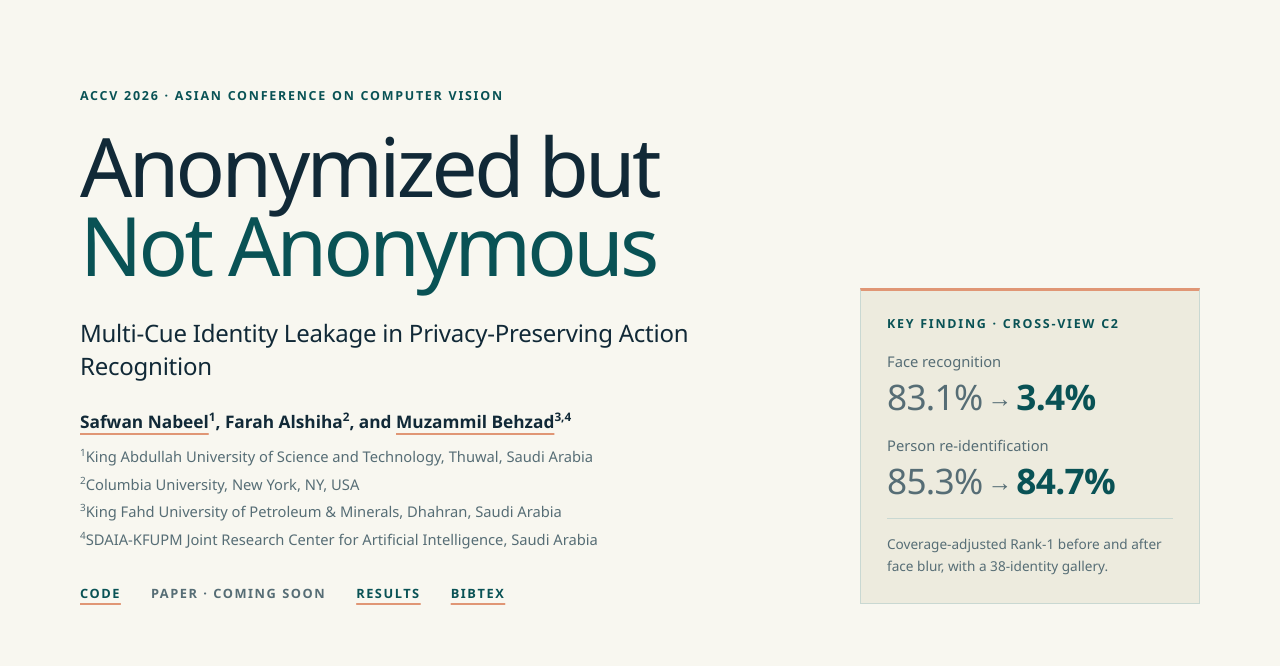
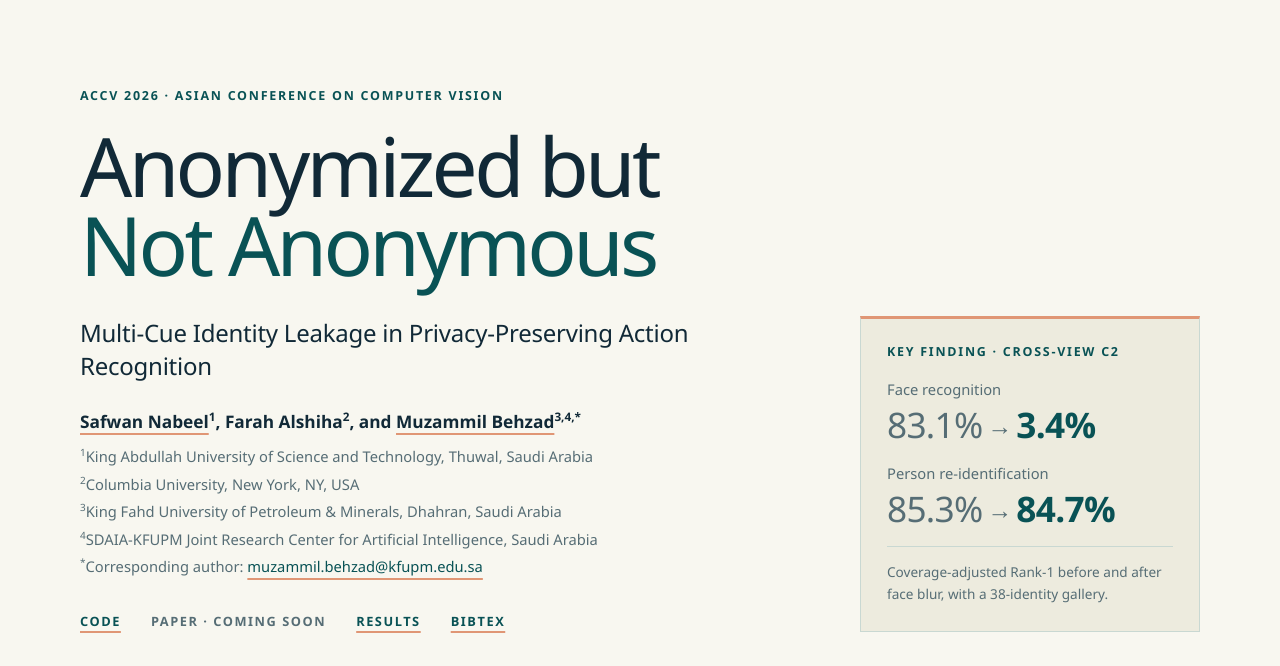
Before and after one commit to BRAIN-Lab-AI/Anonymized-But-Not-Anonymous, a plain HTML site: page index.html in a window 1280 px wide. Shown: the part 72-738 px from the top of the page. Drawn offline with Linux system fonts and the light colour scheme; a web font is replaced by a local one.

Commit message:
Add corresponding author and acknowledgments from the camera-ready paper

```diff
--- a/index.html
+++ b/index.html
@@ -101,13 +101,14 @@
           <p class="author-list">
             <a href="https://safwanx.github.io/" target="_blank" rel="noreferrer">Safwan Nabeel</a><sup>1</sup>,
             Farah Alshiha<sup>2</sup>, and
-            <a href="https://muzammilbehzad.com/" target="_blank" rel="noreferrer">Muzammil Behzad</a><sup>3,4</sup>
+            <a href="https://muzammilbehzad.com/" target="_blank" rel="noreferrer">Muzammil Behzad</a><sup>3,4,*</sup>
           </p>
           <ul class="affiliations">
             <li><sup>1</sup>King Abdullah University of Science and Technology, Thuwal, Saudi Arabia</li>
             <li><sup>2</sup>Columbia University, New York, NY, USA</li>
             <li><sup>3</sup>King Fahd University of Petroleum &amp; Minerals, Dhahran, Saudi Arabia</li>
             <li><sup>4</sup>SDAIA-KFUPM Joint Research Center for Artificial Intelligence, Saudi Arabia</li>
+            <li><sup>*</sup>Corresponding author: <a class="text-link" href="mailto:muzammil.behzad@kfupm.edu.sa">muzammil.behzad@kfupm.edu.sa</a></li>
           </ul>
           <nav class="link-row" aria-label="Project resources">
             <a href="https://github.com/BRAIN-Lab-AI/Anonymized-But-Not-Anonymous" target="_blank" rel="noreferrer">Code</a>
@@ -699,7 +700,7 @@ python tools/check_project.py</code></pre>
 }</code></pre>
           </div>
           <p class="note">The official paper URL and DOI will be added when available.</p>
-          <p class="note">We thank King Fahd University of Petroleum and Minerals (KFUPM) for its support.</p>
+          <p class="note">This work was supported by King Fahd University of Petroleum &amp; Minerals (KFUPM) under grant numbers EC241013, IN26117 and INAI2605. The authors would also like to acknowledge the Saudi Data and AI Authority (SDAIA) and KFUPM through the SDAIA-KFUPM Joint Research Center for Artificial Intelligence for providing computational resources.</p>
           <span class="visually-hidden" role="status" aria-live="polite" data-copy-status></span>
         </div>
       </div>
```
Also changed, not shown: 1 other file.
